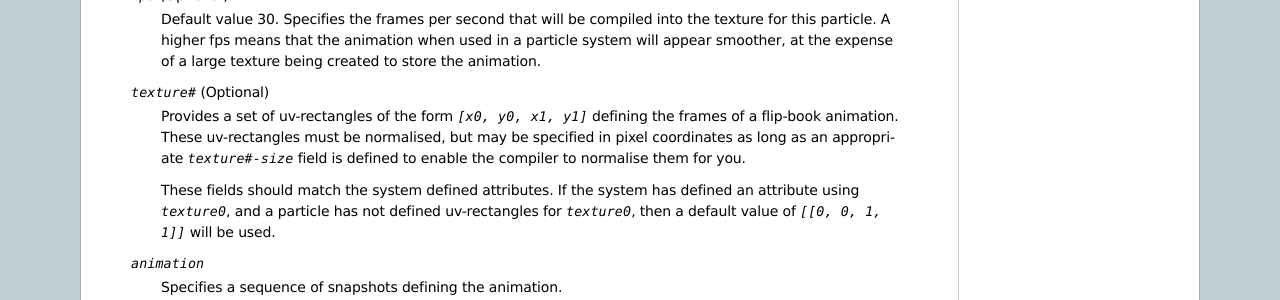
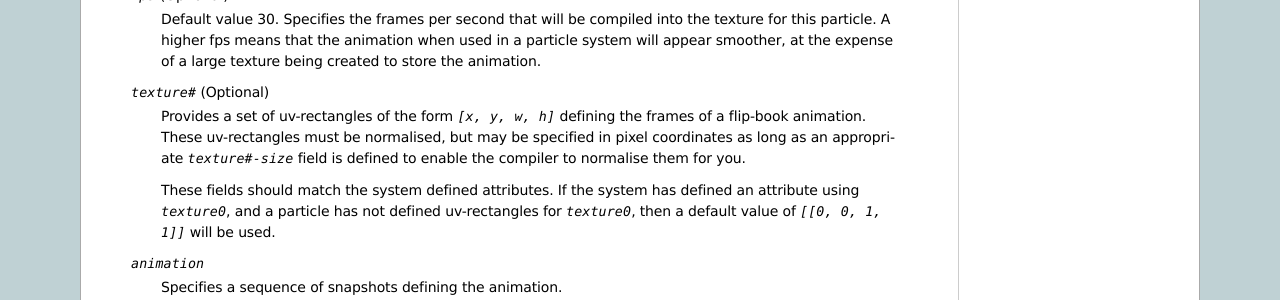
Before and after one commit to turbulenz/turbulenz_engine, a Sphinx documentation site: the page built from docs/source/jslibrary_api/particlebuilder_api.rst, in a window 1280 px wide and 900 px high, scrolled down 1185 px. Shown: the part 151-451 px from the top of the window. Built offline with Sphinx 7.4.7, drawn with Linux system fonts in a browser that asks for light colours; some of the changed text lies outside the part shown.

Commit message:
Change uv-rectangles for particles/packed textures to be [x,y,w,h]

```diff
--- a/docs/source/jslibrary_api/particlebuilder_api.rst
+++ b/docs/source/jslibrary_api/particlebuilder_api.rst
@@ -84,7 +84,7 @@ Any verification errors will be reported as late as possible, and any non-critic
         Default value 30. Specifies the frames per second that will be compiled into the texture for this particle. A higher fps means that the animation when used in a particle system will appear smoother, at the expense of a large texture being created to store the animation.
 
     `texture#` (Optional)
-        Provides a set of uv-rectangles of the form `[x0, y0, x1, y1]` defining the frames of a flip-book animation. These uv-rectangles must be normalised, but may be specified in pixel coordinates as long as an appropriate `texture#-size` field is defined to enable the compiler to normalise them for you.
+        Provides a set of uv-rectangles of the form `[x, y, w, h]` defining the frames of a flip-book animation. These uv-rectangles must be normalised, but may be specified in pixel coordinates as long as an appropriate `texture#-size` field is defined to enable the compiler to normalise them for you.
 
         These fields should match the system defined attributes. If the system has defined an attribute using `texture0`, and a particle has not defined uv-rectangles for `texture0`, then a default value of `[[0, 0, 1, 1]]` will be used.
 
@@ -201,11 +201,11 @@ Any verification errors will be reported as late as possible, and any non-critic
         var uvMap = {
             "texture0": [
                 /*particle 0*/ [0, 0, 1, 0.5],
-                /*particle 1*/ [0, 0.5, 1, 1]
+                /*particle 1*/ [0, 0.5, 1, 0.5]
             ]
         };
 
-    uv-maps are declared by a :ref:`Vector4 <v4object>` object of the form `[x0, y0, x1, y1]` in normalised texture coordinates.
+    uv-maps are declared by a :ref:`Vector4 <v4object>` object of the form `[x, y, w, h]` in normalised texture coordinates.
 
     Use of this parameter enables re-use of particle animations amongst many systems as each individual particle animation can assume use of a full texture instead of requiring foresight into how its texture is packed together with others later on.
 
@@ -302,4 +302,4 @@ The resultant object contains the following fields:
     The packed :ref:`Texture <texture>` storing all unique input textures
 
 ``uvMap``
-    An Array of :ref:`Vector4 <v4object>` objects storing the uv-rectangle of each corresponding input texture in the format `[x0, y0, x1, y1]`
+    An Array of :ref:`Vector4 <v4object>` objects storing the uv-rectangle of each corresponding input texture in the format `[x, y, w, h]`
```
Also changed, not shown: 2 other files.
